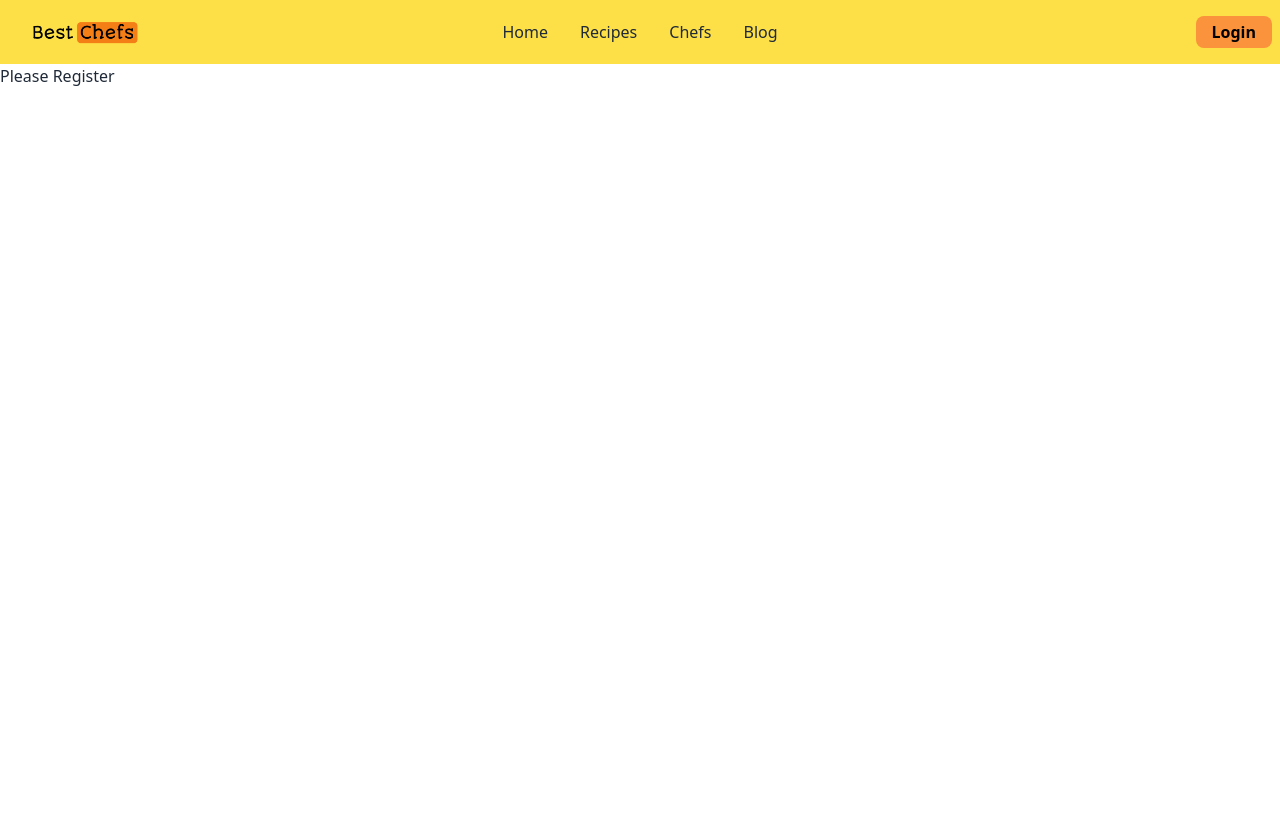
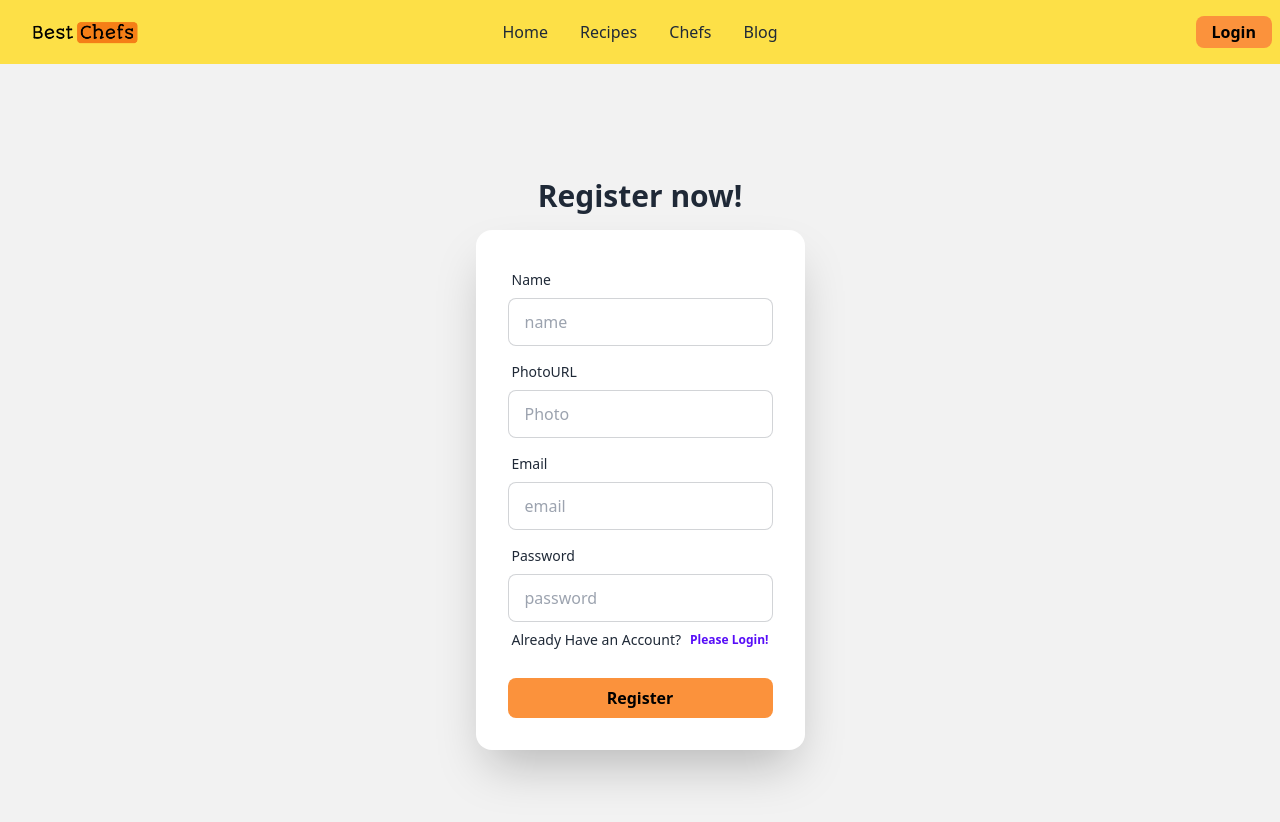
Before and after one commit to mthtitumir/best-chefs-client, a React (Vite) app: page /register in a window 1280 px wide. Shown: the top 822 px of the page. Before the commit the page ends 800 px from the top, so only its background shows below. Built offline with nearby package versions, Linux system fonts and the light colour scheme.

Commit message:
login and register page designed

```diff
--- a/src/layouts/LoginLayout.jsx
+++ b/src/layouts/LoginLayout.jsx
@@ -1,11 +1,10 @@
 import React from 'react';
-import Login from '../pages/Login/Login/Login';
 import NavBar from '../pages/Shared/Headeer/NavBar/NavBar';
 import { Outlet } from 'react-router-dom';
 
 const LoginLayout = () => {
     return (
-        <div>
+        <div className='container mx-auto'>
             <NavBar></NavBar>
             <Outlet></Outlet>
         </div>
--- a/src/pages/Login/Login/Login.jsx
+++ b/src/pages/Login/Login/Login.jsx
@@ -1,4 +1,5 @@
 import React from 'react';
+import { Link } from 'react-router-dom';
 
 const Login = () => {
     return (
@@ -8,26 +9,27 @@ const Login = () => {
                     <h1 className="text-3xl font-bold">Login now!</h1>
                 </div>
                 <div className="card flex-shrink-0 w-full max-w-sm shadow-2xl bg-base-100">
-                    <div className="card-body">
+                    <form className="card-body">
                         <div className="form-control">
                             <label className="label">
                                 <span className="label-text">Email</span>
                             </label>
-                            <input type="text" placeholder="email" className="input input-bordered" />
+                            <input type="email" name='email' placeholder="email" className="input input-bordered" required/>
                         </div>
                         <div className="form-control">
                             <label className="label">
                                 <span className="label-text">Password</span>
                             </label>
-                            <input type="text" placeholder="password" className="input input-bordered" />
+                            <input type="text" placeholder="password" name='password' className="input input-bordered" required/>
                             <label className="label">
-                                <a href="#" className="label-text-alt link link-hover">Forgot password?</a>
+                                <p className='text-sm'>Don't Have an Account?</p>
+                                <Link to="/register" className="label-text-alt link link-hover font-semibold text-primary">Please Register!</Link>
                             </label>
                         </div>
-                        <div className="form-control mt-6">
-                            <button className="btn btn-primary">Login</button>
+                        <div className="form-control mt-3">
+                            <button type='submit' className="px-4 py-2 rounded-lg font-semibold text-black bg-orange-400">Login</button>
                         </div>
-                    </div>
+                    </form>
                 </div>
             </div>
         </div>
--- a/src/pages/Login/Register/Register.jsx
+++ b/src/pages/Login/Register/Register.jsx
@@ -1,9 +1,49 @@
 import React from 'react';
+import { Link } from 'react-router-dom';
 
 const Register = () => {
     return (
-        <div>
-            <h2>Please Register</h2>
+        <div className="hero min-h-screen bg-base-200">
+            <div className="hero-content flex-col">
+                <div className="text-center">
+                    <h1 className="text-3xl font-bold">Register now!</h1>
+                </div>
+                <div className="card flex-shrink-0 w-full max-w-sm shadow-2xl bg-base-100">
+                    <form className="card-body">
+                        <div className="form-control">
+                            <label className="label">
+                                <span className="label-text">Name</span>
+                            </label>
+                            <input type="text" name='name' placeholder="name" className="input input-bordered" required/>
+                        </div>
+                        <div className="form-control">
+                            <label className="label">
+                                <span className="label-text">PhotoURL</span>
+                            </label>
+                            <input type="text" name='photo' placeholder="Photo" className="input input-bordered" required/>
+                        </div>
+                        <div className="form-control">
+                            <label className="label">
+                                <span className="label-text">Email</span>
+                            </label>
+                            <input type="email" name='email' placeholder="email" className="input input-bordered" required/>
+                        </div>
+                        <div className="form-control">
+                            <label className="label">
+                                <span className="label-text">Password</span>
+                            </label>
+                            <input type="text" placeholder="password" name='password' className="input input-bordered" required/>
+                            <label className="label">
+                                <p className='text-sm'>Already Have an Account?</p>
+                                <Link to="/login" className="label-text-alt link link-hover font-semibold text-primary">Please Login!</Link>
+                            </label>
+                        </div>
+                        <div className="form-control mt-3">
+                            <button type='submit' className="px-4 py-2 rounded-lg font-semibold text-black bg-orange-400">Register</button>
+                        </div>
+                    </form>
+                </div>
+            </div>
         </div>
     );
 };
--- a/src/routes/Routes.jsx
+++ b/src/routes/Routes.jsx
@@ -14,11 +14,11 @@ const router = createBrowserRouter([
         element: <LoginLayout></LoginLayout>,
         children: [
             {
-                path: 'login',
+                path: '/login',
                 element:<Login></Login>,
             },
             {
-                path: 'register',
+                path: '/register',
                 element:<Register></Register>,
             }
         ]
```
